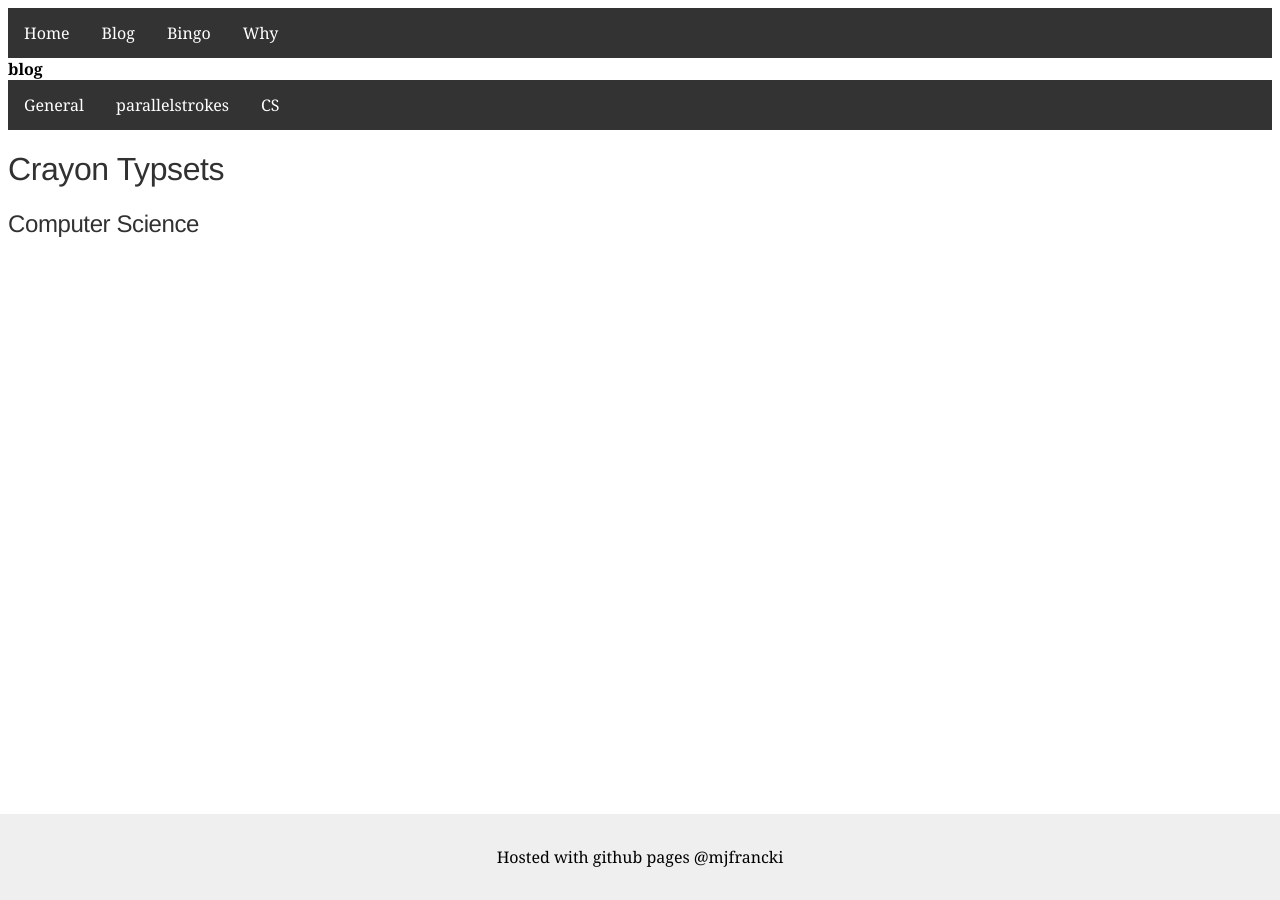
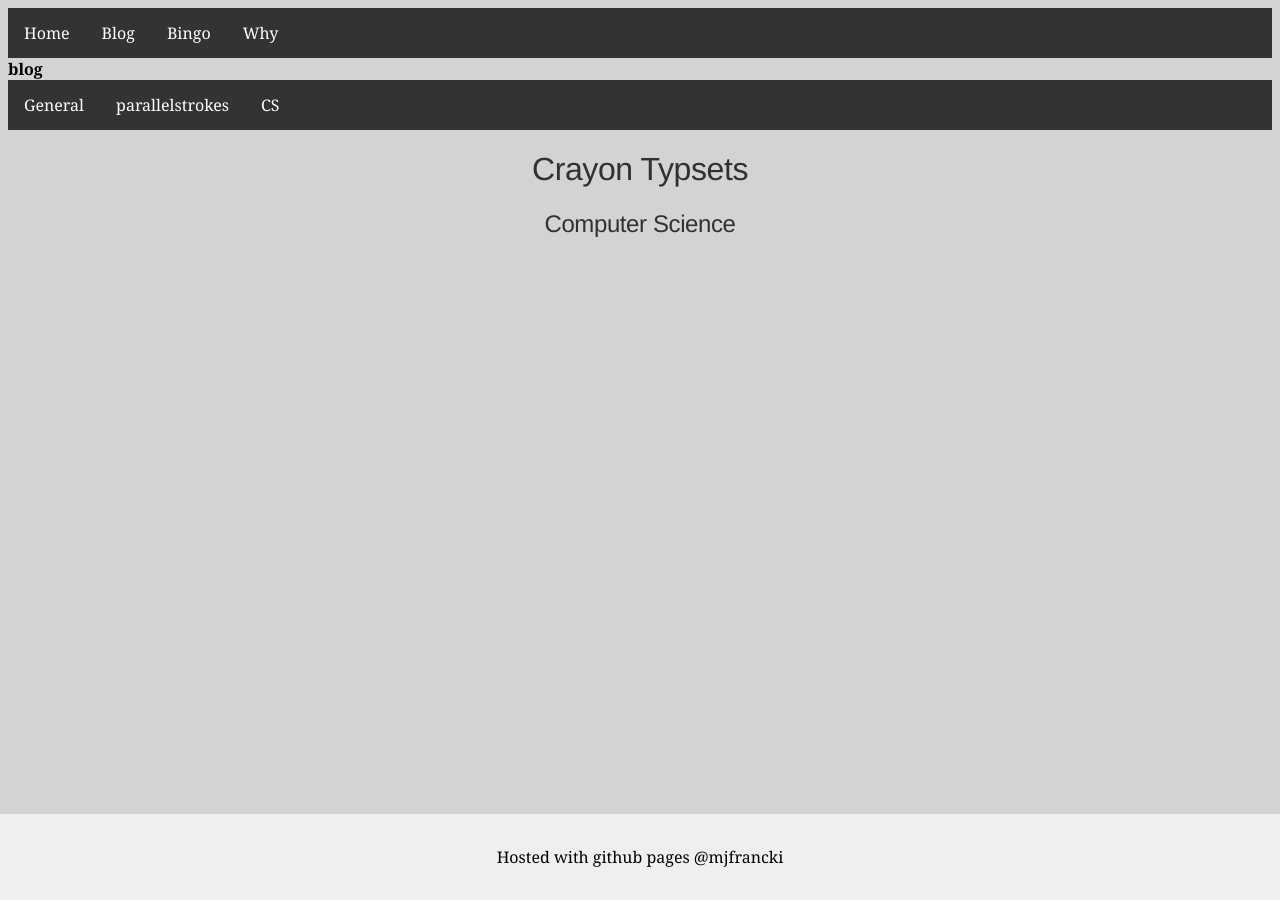
Before and after one commit to mjfrancki/mjfrancki.github.io, a Jekyll site: the page built from CS.html, in a window 1280 px wide. Built offline with Jekyll 4.4.1, drawn with Linux system fonts in a browser that asks for light colours; Markdown is read by kramdown in place of the engine named in the settings.

Commit message:
headshot

```diff
--- a/CSS/common.css
+++ b/CSS/common.css
@@ -38,6 +38,7 @@
 html,
 body {
   overflow-x: hidden;
+  background-color: lightgray;
 }
 
 html {
@@ -49,6 +50,7 @@
   font-weight: 400;
   color: #313131;
   letter-spacing: -.025rem;
+  text-align: center;
 }
 
 ul {
@@ -87,6 +89,19 @@
 }
 
 
+
+.headshot {
+
+  text-align: center;
+
+}
+
+.headshot img {
+  max-width: 33%;
+  height:auto;
+
+  border-radius: 90%;
+}
 
 
 /*
```
Also changed, not shown: index.html (+4 -3 lines).
